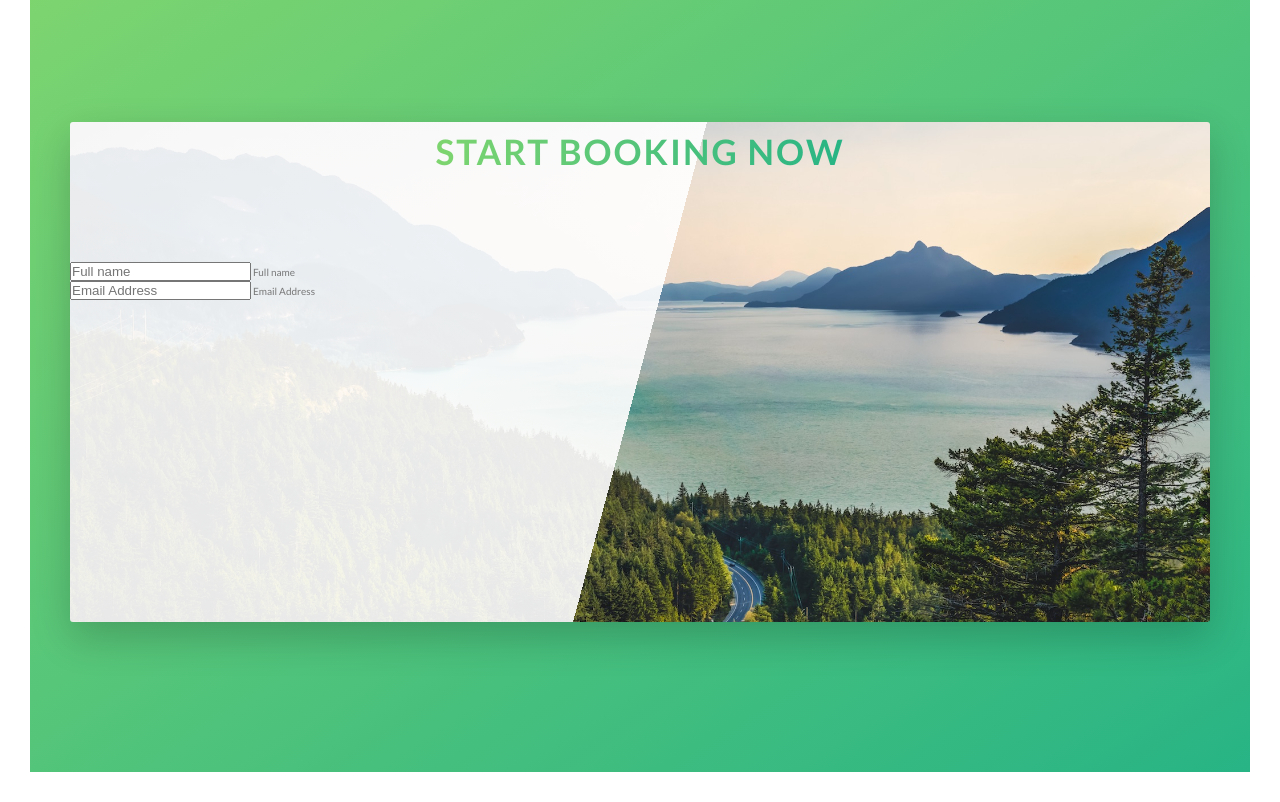
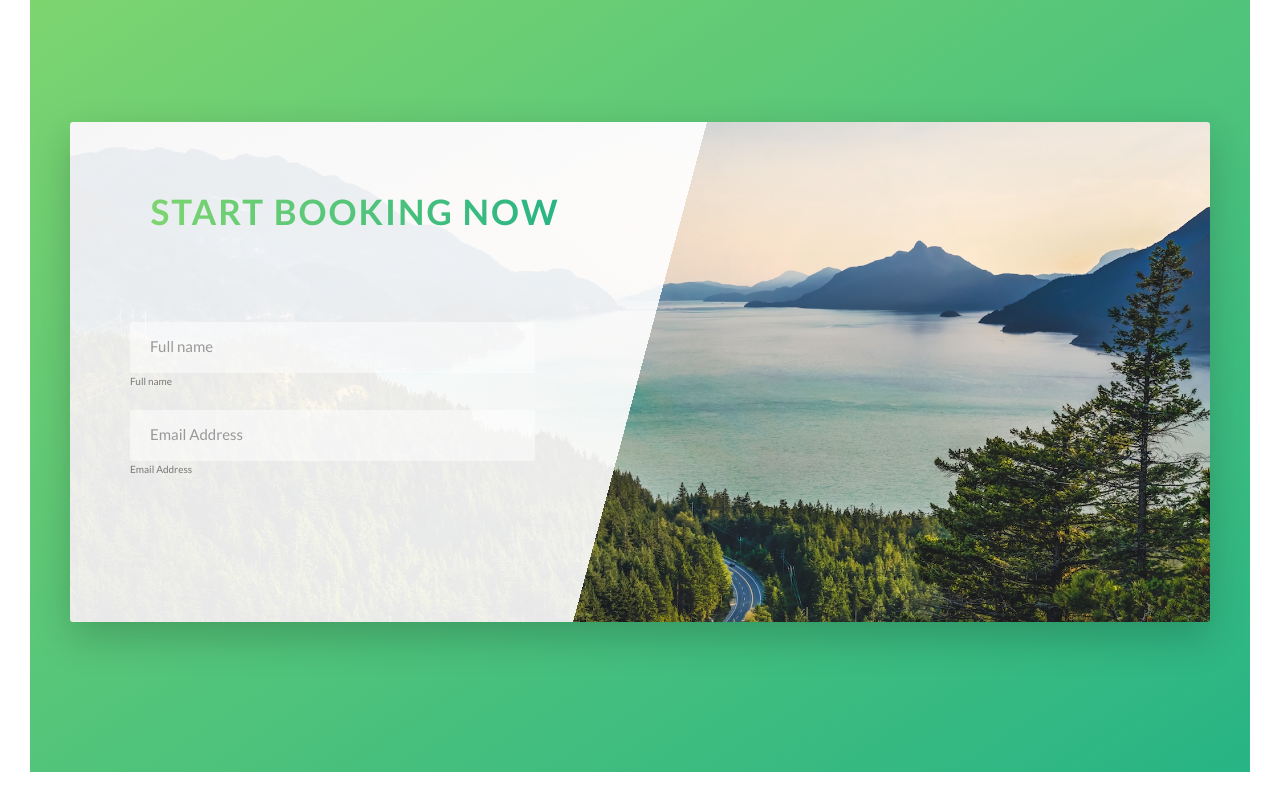
Before and after one commit to younoch/Advanced-project, a website: page index.html in a window 1280 px wide. Shown: the part 4560-5362 px from the top of the page. Drawn offline with Linux system fonts and the light colour scheme.

Commit message:
17. Building the Booking Section - Part 2.mp4(9:00)

```diff
--- a/abstracts/_variables.scss
+++ b/abstracts/_variables.scss
@@ -10,7 +10,10 @@ $color-tertiary-light: #2998ff;
 $color-tertiary-dark: #5643fa;
 $color-grey-light-1: #f7f7f7;
 $color-grey-light-2: #eee;
+
 $color-grey-dark: #777;
+$color-grey-dark-2: #999;
+
 $color-white: #fff;
 $color-black:#000;
 
--- /dev/null
+++ b/components/_form.scss
@@ -0,0 +1,32 @@
+.form {
+    &__group:not(:last-child) {
+        margin-bottom: 2rem;
+    }
+
+    &__input {
+        font-size: 1.5rem;
+        font-family: inherit;
+        color: inherit;
+        padding: 1.5rem 2rem;
+        border-radius: 2px;
+        background-color: rgba($color-white, .5);
+        border: none;
+        border-bottom: 3px solid transparent;
+        width: 90%;
+        display: block;
+
+        &:focus {
+            outline: none;
+            box-shadow: 0 1rem 2rem rgba($color-black, .1);
+            border-bottom: 3px solid $color-primary;
+        }
+
+        &::-webkit-input-placeholder {
+            color: $color-grey-dark-2;
+        }
+    }
+
+    &__label {
+
+    }
+}
--- a/pages/_home.scss
+++ b/pages/_home.scss
@@ -45,9 +45,8 @@
     border-radius: 3px;
     box-shadow: 0 1.5rem 4rem rgba($color-black, .2);
     height: 50rem;
+    &__form {
+        width: 50%;
+        padding: 6rem;
+    }
 }
-
-&__form {
-    width: 50%;
-    padding: 6rem;
-}
--- a/sass/main.scss
+++ b/sass/main.scss
@@ -12,6 +12,7 @@
 @import "components/card";
 @import "components/composition";
 @import "components/feature-box";
+@import "components/form";
 @import "components/story";
 
 @import "layout/grid";
@@ -19,4 +20,4 @@
 
 @import "pages/home";
 
-/*16. Building the Booking Section - Part 1.mp4(12:00) */
+/*17. Building the Booking Section - Part 2.mp4(9:00) */
```
Also changed, not shown: css/style.css.
